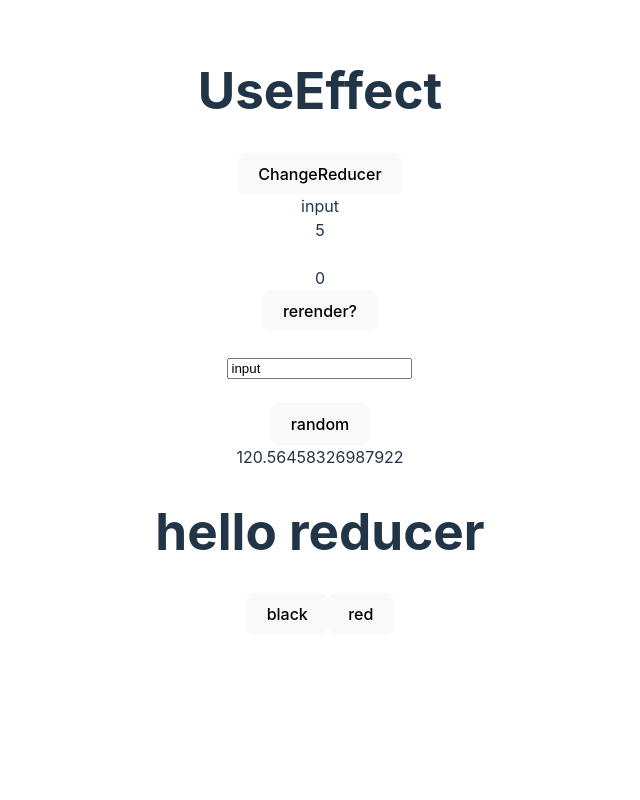
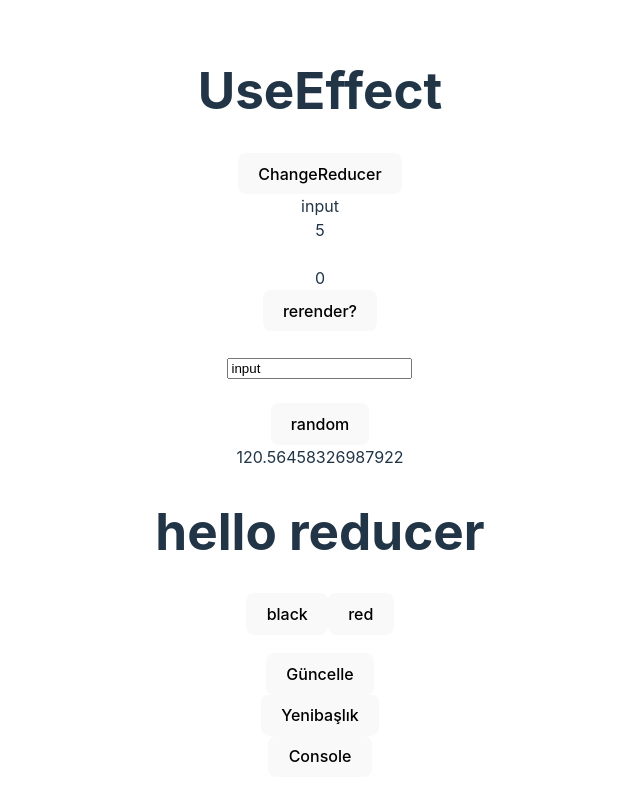
Before and after one commit to merovinjs/react-hooks-lesson, a React (Vite) app: page / in a window 1280 px wide. Shown: the part 234-1034 px from the top of the page, without its empty margins (320-960 px from the left). Before the commit the page ends 901 px from the top, so only its background shows below. Built offline with nearby package versions, Linux system fonts and the light colour scheme.

Commit message:
useRef Lesson

```diff
--- a/src/main.tsx
+++ b/src/main.tsx
@@ -3,11 +3,13 @@ import "./index.css";
 import UseState from "./useState.tsx";
 import UseEffect from "./useEffect.tsx";
 import UseReducer from "./useReducer.tsx";
+import UseRef from "./useRef.tsx";
 
 ReactDOM.createRoot(document.getElementById("root")!).render(
   <>
     <UseState />
     <UseEffect />
     <UseReducer />
+    <UseRef />
   </>
 );
--- a/src/useEffect.tsx
+++ b/src/useEffect.tsx
@@ -11,8 +11,8 @@ const UseEffect = () => {
   ilişkilendirilmeyen her fonksiyon tekrar render edilir
   buda performans kaybına yol açar
   örneğin counter tıklandığında input değişkeni render edilmez ancak
-  bir olaya bağlanmayan(event handler) bir fonksiyon tekrar render edilir
-  bu componentte console.log("re-render"); ifadesi her input veya counterdeğiştiğinde her zaman render edilecektir
+  bir olaya (event handler) bağlanmayan bir fonksiyon tekrar render edilir
+  bu componentte console.log("re-render"); ifadesi her input veya counter değiştiğinde her zaman render edilecektir
   */
   }
   console.log("re-render");
--- a/src/useReducer.tsx
+++ b/src/useReducer.tsx
@@ -6,9 +6,9 @@ const UseReducer = () => {
 
   return (
     <div>
-      <h1 style={{ backgroundColor: state.backGroundColor }}>hello reducer</h1>
-      <button onClick={() => dispatch("black")}>black</button>
-      <button onClick={() => dispatch("red")}>red</button>
+      <h1 style={{ color: state.backGroundColor }}>hello reducer</h1>
+      <button onClick={() => dispatch({ type: "black" })}>black</button>
+      <button onClick={() => dispatch({ type: "red" })}>red</button>
     </div>
   );
 };
--- /dev/null
+++ b/src/useRef.tsx
@@ -0,0 +1,53 @@
+import { useEffect, useRef, useState } from "react";
+
+function UseRef() {
+  const h3El = useRef<HTMLHeadingElement>(null);
+  const [showH3, setShowH3] = useState(false);
+  const consoleEL = useRef<HTMLButtonElement>(null);
+  {
+    /* useRef hook ile pure js deki gibi elemanlara ulaşılarak bunların contentleri değiştirilebilir mesela javascritte getelemetbyid ile bir elemana ulaşılldığı gibi useref hooku ile ulaşımak istenen elemana ref veriliyor.tüm DOM elemanlarına ve onların eventlerine ulaşılabilir */
+  }
+
+  const handleClick = () => {
+    if (h3El.current) {
+      if (h3El.current.textContent === "useRef ile güncellendi") {
+        h3El.current.textContent = "";
+      } else {
+        h3El.current.textContent = "useRef ile güncellendi";
+      }
+    }
+  };
+
+  const handleCreate = () => {
+    setShowH3(!showH3);
+  };
+  useEffect(() => {
+    const handleConsole = () => {
+      console.log("console");
+    };
+
+    if (consoleEL.current) {
+      consoleEL.current.addEventListener("click", handleConsole);
+    }
+    return () => {
+      if (consoleEL.current) {
+        consoleEL.current.removeEventListener("click", handleConsole);
+      }
+    };
+  }, []);
+
+  return (
+    <>
+      <h3 ref={h3El}></h3>
+      <button onClick={handleClick}>Güncelle</button>
+      <div>
+        {showH3 && <h3>Yenibaşlık</h3>}
+        <button onClick={handleCreate}>Yenibaşlık</button>
+      </div>
+      <div>
+        <button ref={consoleEL}>Console</button>
+      </div>
+    </>
+  );
+}
+export default UseRef;
```
